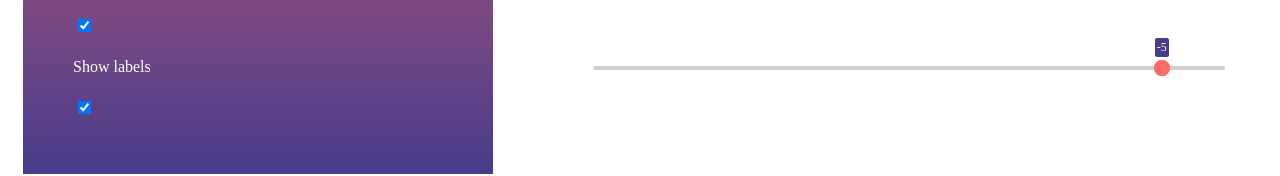
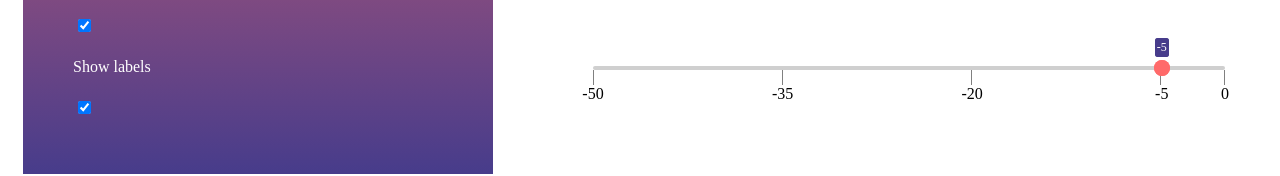
Before and after one commit to xenialugovaya/range_slider, a website built with webpack: page src/demo/demo.pug in a window 1280 px wide. Shown: the part 417-593 px from the top of the page. Built offline with nearby package versions, Linux system fonts and the light colour scheme; what bind-decorator would draw is missing.

Commit message:
Added ScaleView class

```diff
--- a/src/scss/main.scss
+++ b/src/scss/main.scss
@@ -5,6 +5,7 @@ $labelColor:#FF6A6A;
   user-select: none;
 
   &_vertical {
+    position: relative;
     height: 500px;
     width: 4px;
 
@@ -14,11 +15,11 @@ $labelColor:#FF6A6A;
   }
 
   &_horizontal {
+    position: relative;
     width: 100%;
     height: 4px;
 
     @media (max-width: 1130px) {
-      margin-left: 15px;
       margin-top: 100px;
     }
   }
--- a/src/view/MainView.ts
+++ b/src/view/MainView.ts
@@ -1,6 +1,7 @@
 import bind from 'bind-decorator';
 import HandlerView from './HandlerView';
 import SelectedArea from './SelectedAreaView';
+import ScaleView from './ScaleView';
 import EventObserver from '../observer/observer';
 import { sliderOptions } from '../model/sliderOptions';
 import { definedOptions } from '../model/definedOptions';
@@ -13,6 +14,8 @@ export default class MainView {
   private parent!: HTMLElement;
 
   private selectedArea!: SelectedArea;
+
+  private scale!: ScaleView;
 
   private handlers: HandlerView[] = [];
 
@@ -97,6 +100,8 @@ export default class MainView {
       isVertical: this.options.isVertical,
       handlers: this.getHandlersElements(),
     });
+    this.scale = new ScaleView(this.parent, this.options);
+    this.scale.setScale();
   }
 
   private bindEvents(): void {
--- /dev/null
+++ b/src/view/ScaleView.ts
@@ -0,0 +1,122 @@
+import { definedOptions } from '../model/definedOptions';
+
+export default class ScaleView {
+  private parent!: HTMLElement;
+
+  private options!: definedOptions;
+
+  private scale = document.createElement('div');
+
+  private scaleDivisions = document.createElement('div');
+
+  private scaleLabels = document.createElement('div');
+
+  constructor(parent: HTMLElement, options: definedOptions) {
+    this.init(parent, options);
+  }
+
+  public setScale() {
+    this.setScaleStyle();
+    this.setStyles(this.scaleDivisions);
+    this.setStyles(this.scaleLabels);
+    let scaleValues = this.calculateDivisions();
+    if (this.options.isVertical) {
+      scaleValues = scaleValues.reverse();
+    }
+    const valuesCount = this.options.max - this.options.min;
+    scaleValues.forEach((value, index) => {
+      const ratio = (value - scaleValues[index - 1]) / valuesCount;
+      this.scaleDivisions.append(this.setDivisions(ratio));
+      this.scaleLabels.append(this.setScaleLabel(value, ratio));
+    });
+  }
+
+  private calculateDivisions(): number[] {
+    const scaleValues: number[] = [this.options.min];
+    const valuesCount = this.options.max - this.options.min;
+    let value = this.options.min;
+    let prev = this.options.min;
+    for (value; value < this.options.max; value += this.options.step) {
+      if ((value - prev) / valuesCount < 0.1) {
+        continue;
+      }
+      scaleValues.push(value);
+      prev = value;
+    }
+    scaleValues.push(this.options.max);
+    return scaleValues;
+  }
+
+  private setScaleStyle() {
+    this.scale.style.position = 'absolute';
+    this.scaleLabels.style.position = 'relative';
+    if (this.options.isVertical) {
+      this.scale.style.right = '100%';
+      const length = this.parent.offsetHeight;
+      this.scale.style.height = `${length}px`;
+      this.scale.style.display = 'flex';
+      this.scaleDivisions.style.width = '15px';
+    } else {
+      this.scale.style.top = '100%';
+      this.scale.style.width = '100%';
+      this.scaleDivisions.style.height = '15px';
+    }
+  }
+
+  private setStyles(element: HTMLElement) {
+    const styledElement = element;
+    styledElement.style.display = 'flex';
+    styledElement.style.justifyContent = 'space-between';
+    if (this.options.isVertical) {
+      styledElement.style.flexDirection = 'column';
+    }
+  }
+
+  private setDivisions(ratio: number): HTMLElement {
+    const division = document.createElement('div');
+    division.style.flexGrow = String(ratio);
+    if (this.options.isVertical) {
+      division.style.borderBottom = '1px solid grey';
+    } else {
+      division.style.borderRight = '1px solid grey';
+    }
+    return division;
+  }
+
+  private setScaleLabel(value: number, ratio: number): HTMLElement {
+    const scaleLabel = document.createElement('div');
+    const scaleLabelContainer = document.createElement('div');
+    scaleLabelContainer.style.position = 'relative';
+    scaleLabel.style.position = 'absolute';
+    scaleLabel.innerText = String(value);
+    if (ratio) {
+      scaleLabelContainer.style.flexGrow = String(ratio);
+      scaleLabelContainer.append(scaleLabel);
+      scaleLabel.style.bottom = this.options.isVertical ? '0px' : 'none';
+      scaleLabel.style.right = '0px';
+      scaleLabel.style.transform = this.options.isVertical ? 'translateY(50%)' : 'translateX(50%)';
+    } else {
+      scaleLabel.style.transform = this.options.isVertical
+        ? 'translateY(-50%)'
+        : 'translateX(-50%)';
+      scaleLabel.style.right = this.options.isVertical ? '100%' : 'none';
+    }
+    scaleLabelContainer.append(scaleLabel);
+    return scaleLabelContainer;
+  }
+
+  private init(parent: HTMLElement, options: definedOptions): void {
+    this.options = options;
+    this.parent = parent;
+    this.scale.classList.add('slider__scale');
+    this.scaleDivisions.classList.add('slider__scale-divisions');
+    this.scaleLabels.classList.add('slider__scale-labels');
+    if (this.options.isVertical) {
+      this.parent.prepend(this.scale);
+      this.scale.append(this.scaleLabels, this.scaleDivisions);
+    } else {
+      this.parent.append(this.scale);
+      this.scale.append(this.scaleDivisions, this.scaleLabels);
+    }
+  }
+}
```
Also changed, not shown: 1 other file.
